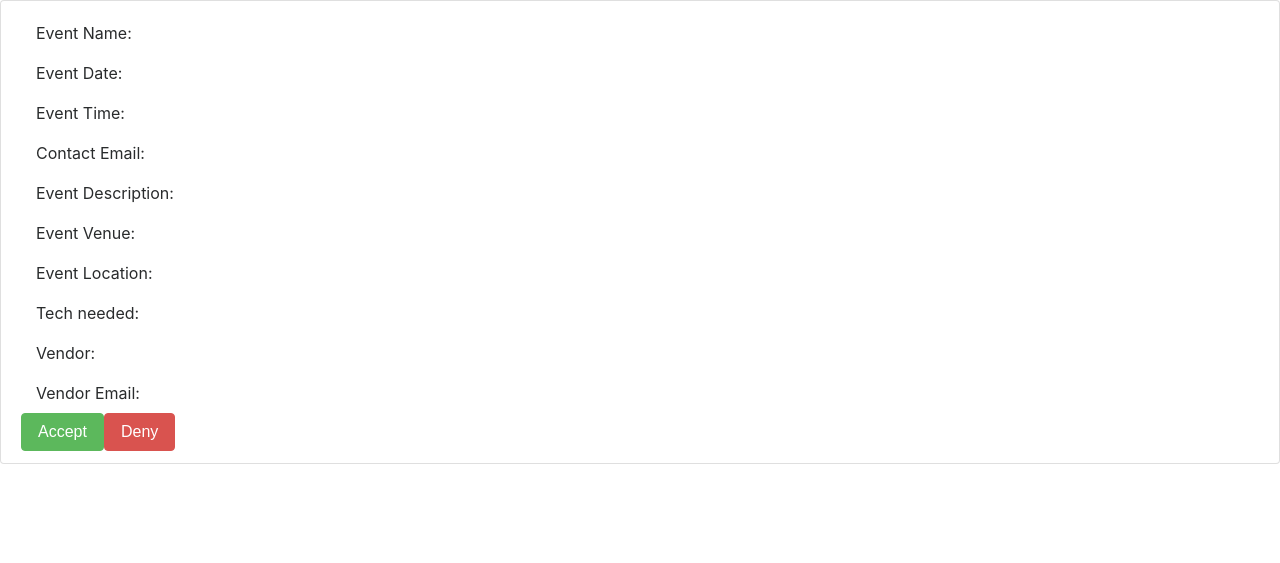
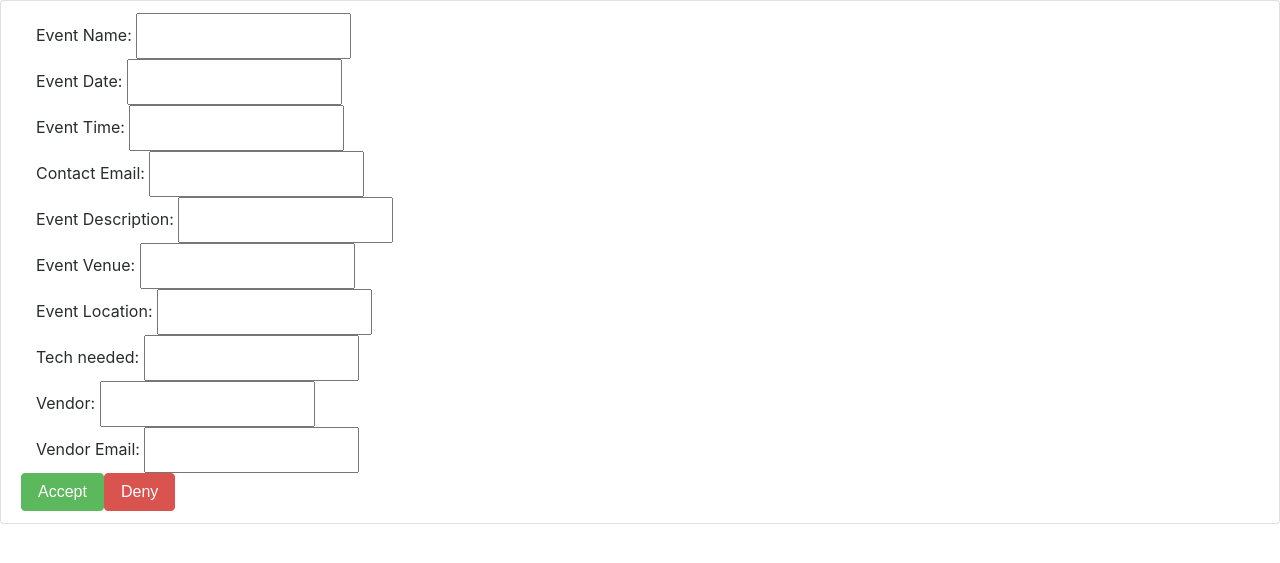
Before and after one commit to amabelledee/02-Project, a Node server app: page /admin in a window 1280 px wide. Shown: the top 563 px of the page. Run offline with Node 20, Linux system fonts and the light colour scheme; tables that the repository leaves empty hold one stand-in row (values such as "Sample post"); some libraries are stand-ins or nearby versions.

Commit message:
finally fixed the thing that does the thing

```diff
--- a/public/js/admin.js
+++ b/public/js/admin.js
@@ -1,35 +1,27 @@
-$("#accept").on("click", function() {
+import { request } from "http";
+
+$("#accept").on("click", function () {
   console.log("im working")
-    $.ajax({
-        headers: {
-            "Content-Type": "application/json"
-        },
-        type: "Get",
-        url: "/api/requests",
-        data: JSON.stringify(request)
-    }).then(function(){
 
   $.ajax({
-
-            headers: {
-              "Content-Type": "application/json"
-            },
+    url: "/api/examples",
     type: "POST",
-            url: "/api/examples",
-            data: JSON.stringify(example)
-          });
-    })
+    data: request
   })
 
 
-$(".delete").on("click", function(event) {
+
+
+
+
+$(".delete").on("click", function (event) {
 
 
   $.ajax({
     url: "/api/requests/" + event.currentTarget.id,
     type: "DELETE"
   })
-       .then(function() {
+    .then(function () {
       location.reload();
     })
 })
--- a/routes/apiRoutes.js
+++ b/routes/apiRoutes.js
@@ -17,7 +17,9 @@
   // Create a new example
   app.post("/api/examples", function(req, res) {
     db.Example.create(req.body).then(function(dbExample) {
+      console.log(req.body)
       res.redirect("/events")
+
     });
   });
 
@@ -27,6 +29,9 @@
       res.redirect("/thankyou")
     })
   })
+
+  //transfer request to example
+
 
   // Delete an example by id
   app.delete("/api/examples/:id", function(req, res) {
--- a/views/addevent.handlebars
+++ b/views/addevent.handlebars
@@ -21,7 +21,7 @@
             </div>
             <div class="input-group">
                 <label for="eventtime">Event Time</label>
-                <input type="test" name="eventtime" id="eventtime" class="input-box"
+                <input type="text" name="eventtime" id="eventtime" class="input-box"
                 placeholder="Event Date"
                 value={{eventTime}}>
             </div>
--- a/views/admin.handlebars
+++ b/views/admin.handlebars
@@ -1,25 +1,29 @@
-<form action="/api/examples" method="POST">
+
 <ul id="example-list" class="list-group">
+
           {{#each requests}}
+          <form action="/api/examples" method="POST">
+          <li data-id="{{this.id}}" class="list-group-item">
 
-          <li data-id="{{this.id}}" class="list-group-item">
-            <div class="col-md-12">Event Name: <a href="example/{{this.id}}">{{this.title}}</a></div>
-            <div class="col-md-12">Event Date: {{this.eventDate}}</div>
-            <div class="col-md-12">Event Time: {{this.eventTime}}</div>
-            <div class="col-md-12">Contact Email: {{this.contact_email}}</div>
-            <div class="col-md-12">Event Description: {{this.description}}</div>
-            <div class="col-md-12">Event Venue: {{this.venue}}</div>
-            <div class="col-md-12">Event Location: {{this.venueaddress}}</div>
-            <div class="col-md-12">Tech needed: {{this.technologies}}</div>
-            <div class="col-md-12">Vendor: {{this.vendor}}</div>
-            <div class="col-md-12">Vendor Email: {{this.vendoremail}}</div>
-            <button type="submit" id="accept" class="btn btn-success float right accept">Accept</button>
+            <div class="col-md-12">Event Name: <a href="example/{{this.id}}">{{this.title}}</a> <input type="text" name="title" id="title" class="input-box" value={{this.title}}></a></div>
+
+            <div class="col-md-12">Event Date: {{this.eventDate}} <input type="text" name="eventdate" id="eventdate" class="input-box" value={{this.eventDate}}></div>
+            <div class="col-md-12">Event Time: {{this.eventTime}}<input type="text" name="eventtime" id="eventtime" class="input-box" value={{this.eventTime}}></div>
+            <div class="col-md-12">Contact Email: {{this.contact_email}}<input type="text" name="contact_email" id="contact_email" class="input-box" value={{this.contact_email}}></div>
+            <div class="col-md-12">Event Description: {{this.description}}<input type="text" name="description" id="description" class="input-box" value={{this.description}}></div>
+            <div class="col-md-12">Event Venue: {{this.venue}}<input type="text" name="venue" id="venue" class="input-box" value={{this.venue}}></div>
+            <div class="col-md-12">Event Location: {{this.venueaddress}}<input type="text" name="venueaddress" id="venueaddress" class="input-box" value={{this.venueaddress}}></div>
+            <div class="col-md-12">Tech needed: {{this.technologies}}<input type="text" name="technologies" id="technologies" class="input-box" value={{this.technologies}}></div>
+            <div class="col-md-12">Vendor: {{this.vendor}}<input type="text" name="vendor" id="vendor" class="input-box" value={{this.vendor}}></div>
+            <div class="col-md-12">Vendor Email: {{this.vendoremail}}<input type="text" name="vendoremail" id="vendoremail" class="input-box" value={{this.vendoremail}}></div>
+            <button type="submit" id="{{this.id}}" class="btn btn-success float right accept">Accept</button>
             <button id="{{this.id}}" class="btn btn-danger float-right delete">Deny</button>
+
           </li>
-
+         </form>
           {{/each}}
           </ul>
-</form>
+
 
 
 
```
Lines whose indentation alone changed are shown as unchanged.
